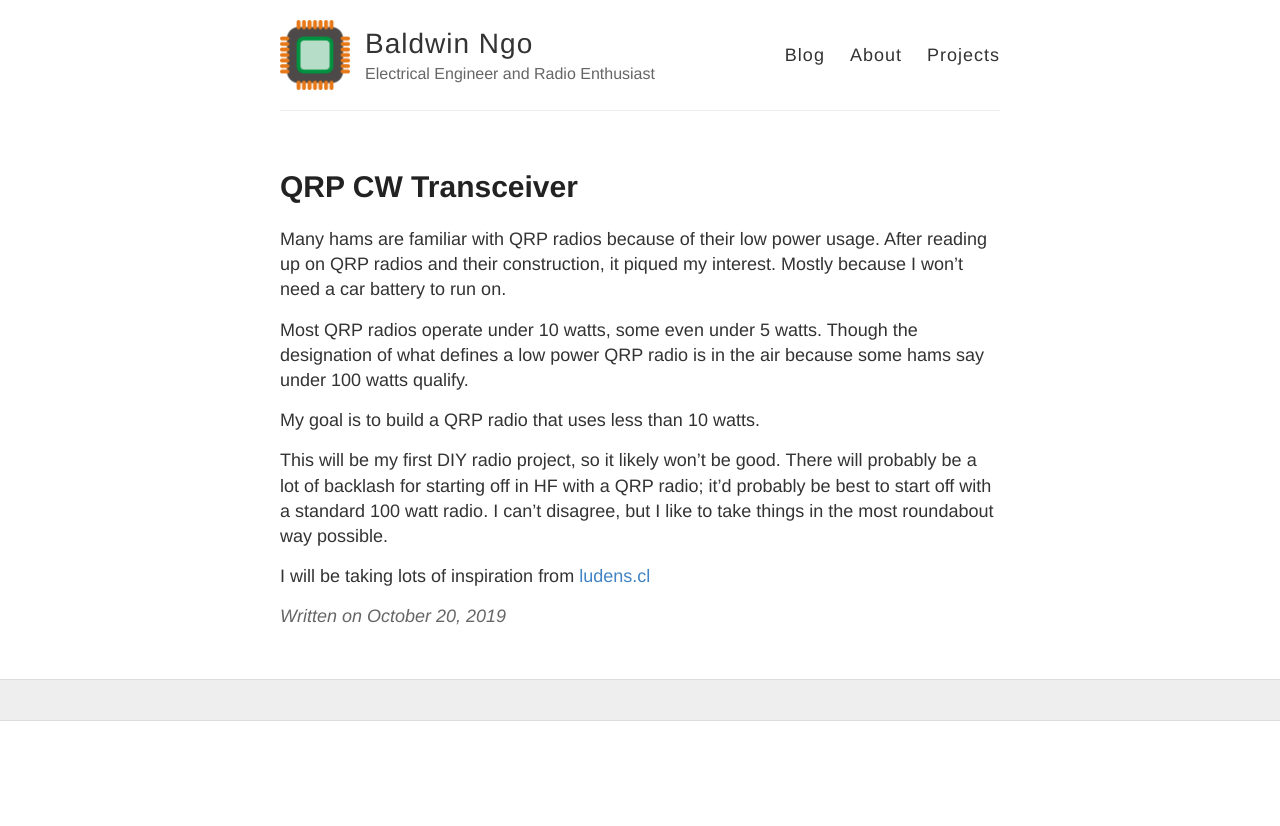
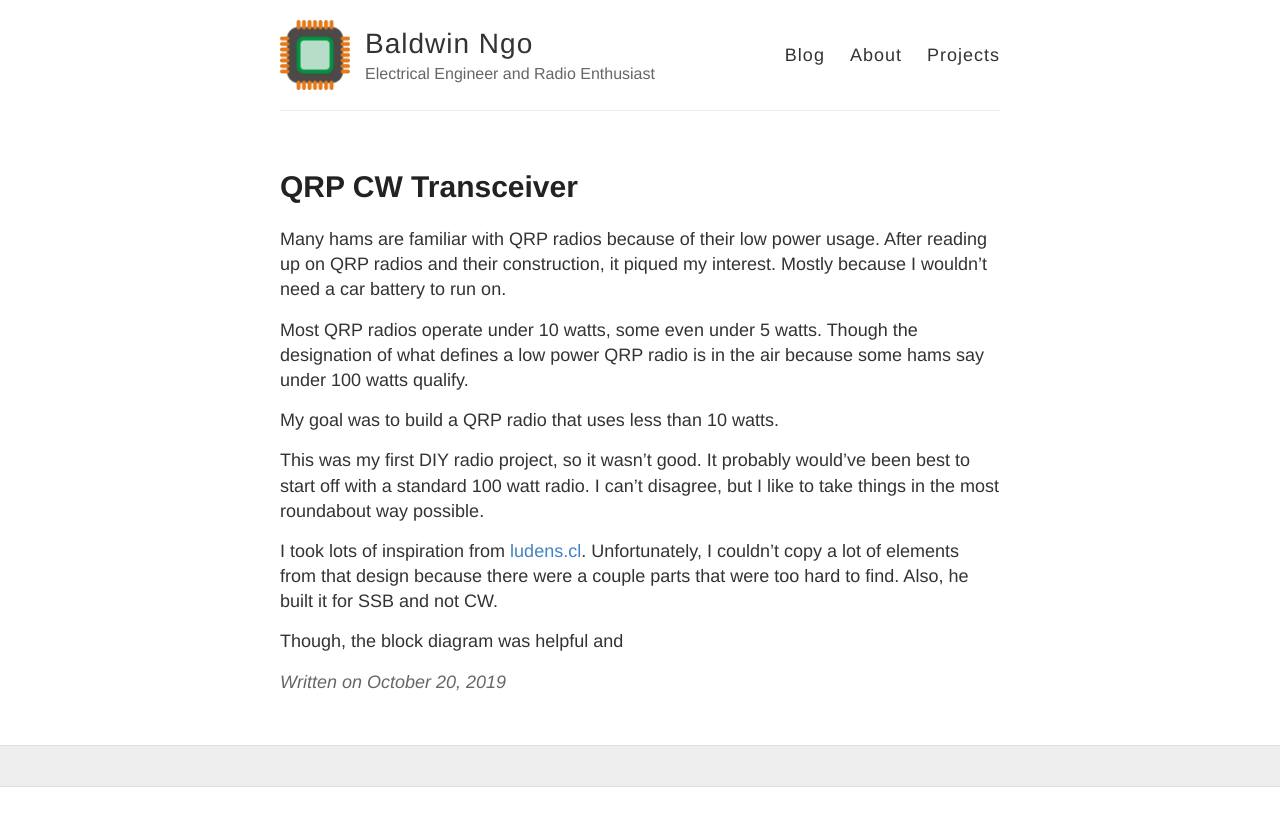
Before and after one commit to baldwinngo/baldwinngo.github.io, a Jekyll site: the page built from _posts/QRP CW Transceiver/2019-10-20-QRP CW Transceiver.md, in a window 1280 px wide. Shown: the top 826 px of the page. Built offline with Jekyll 4.4.1, drawn with Linux system fonts in a browser that asks for light colours.

Commit message:
Update 2019-10-20-QRP CW Transceiver.md

```diff
--- a/_posts/QRP CW Transceiver/2019-10-20-QRP CW Transceiver.md
+++ b/_posts/QRP CW Transceiver/2019-10-20-QRP CW Transceiver.md
@@ -3,12 +3,14 @@ layout: post
 title: QRP CW Transceiver
 ---
 
-Many hams are familiar with QRP radios because of their low power usage. After reading up on QRP radios and their construction, it piqued my interest. Mostly because I won't need a car battery to run on.
+Many hams are familiar with QRP radios because of their low power usage. After reading up on QRP radios and their construction, it piqued my interest. Mostly because I wouldn't need a car battery to run on.
 
 Most QRP radios operate under 10 watts, some even under 5 watts. Though the designation of what defines a low power QRP radio is in the air because some hams say under 100 watts qualify.
 
-My goal is to build a QRP radio that uses less than 10 watts.
+My goal was to build a QRP radio that uses less than 10 watts.
 
-This will be my first DIY radio project, so it likely won't be good. There will probably be a lot of backlash for starting off in HF with a QRP radio; it'd probably be best to start off with a standard 100 watt radio. I can't disagree, but I like to take things in the most roundabout way possible.
+This was my first DIY radio project, so it wasn't good. It probably would've been best to start off with a standard 100 watt radio. I can't disagree, but I like to take things in the most roundabout way possible.
 
-I will be taking lots of inspiration from [ludens.cl](http://ludens.cl/Electron/pqd5/PQD5.html)
+I took lots of inspiration from [ludens.cl](http://ludens.cl/Electron/pqd5/PQD5.html). Unfortunately, I couldn't copy a lot of elements from that design because there were a couple parts that were too hard to find. Also, he built it for SSB and not CW.
+
+Though, the block diagram was helpful and
```
